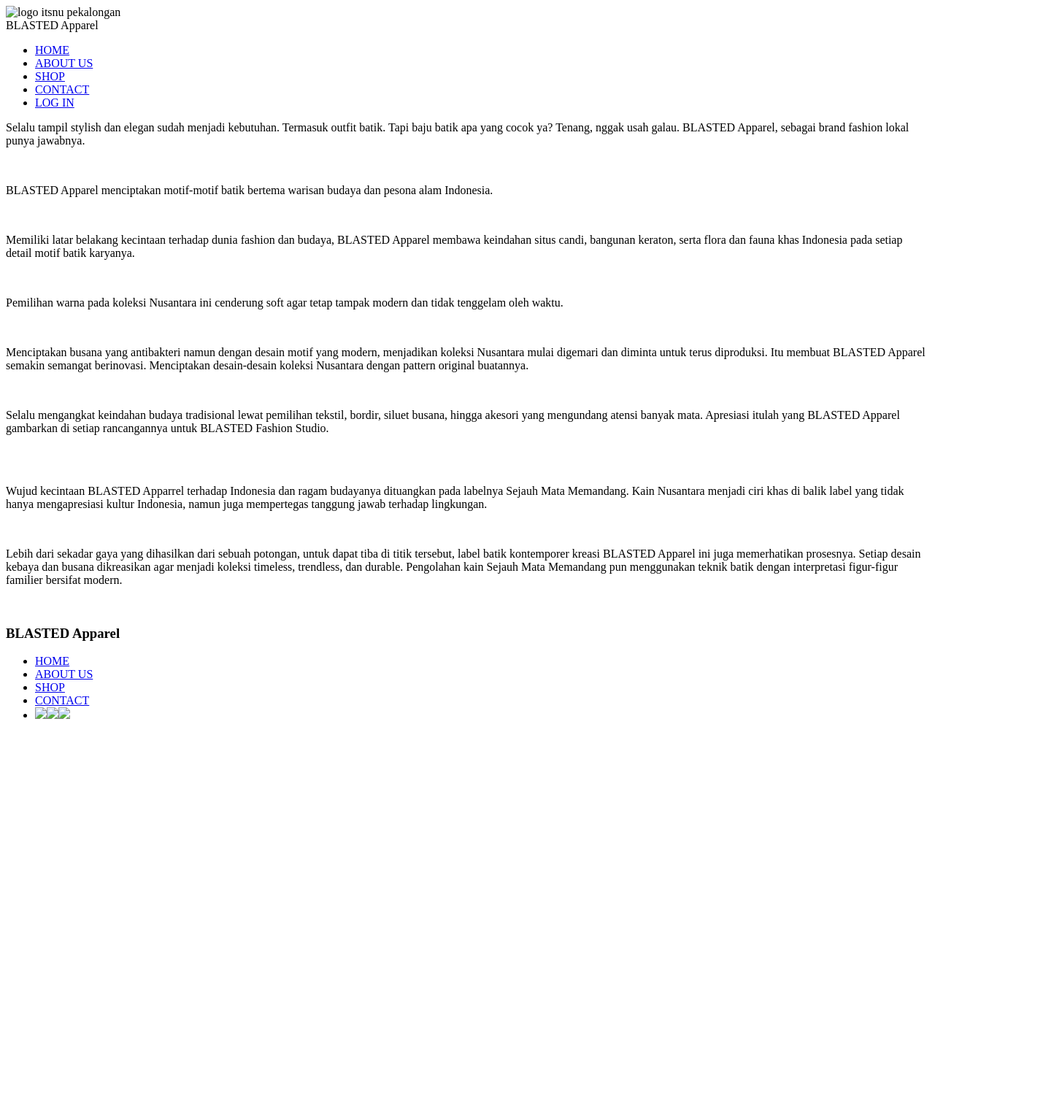
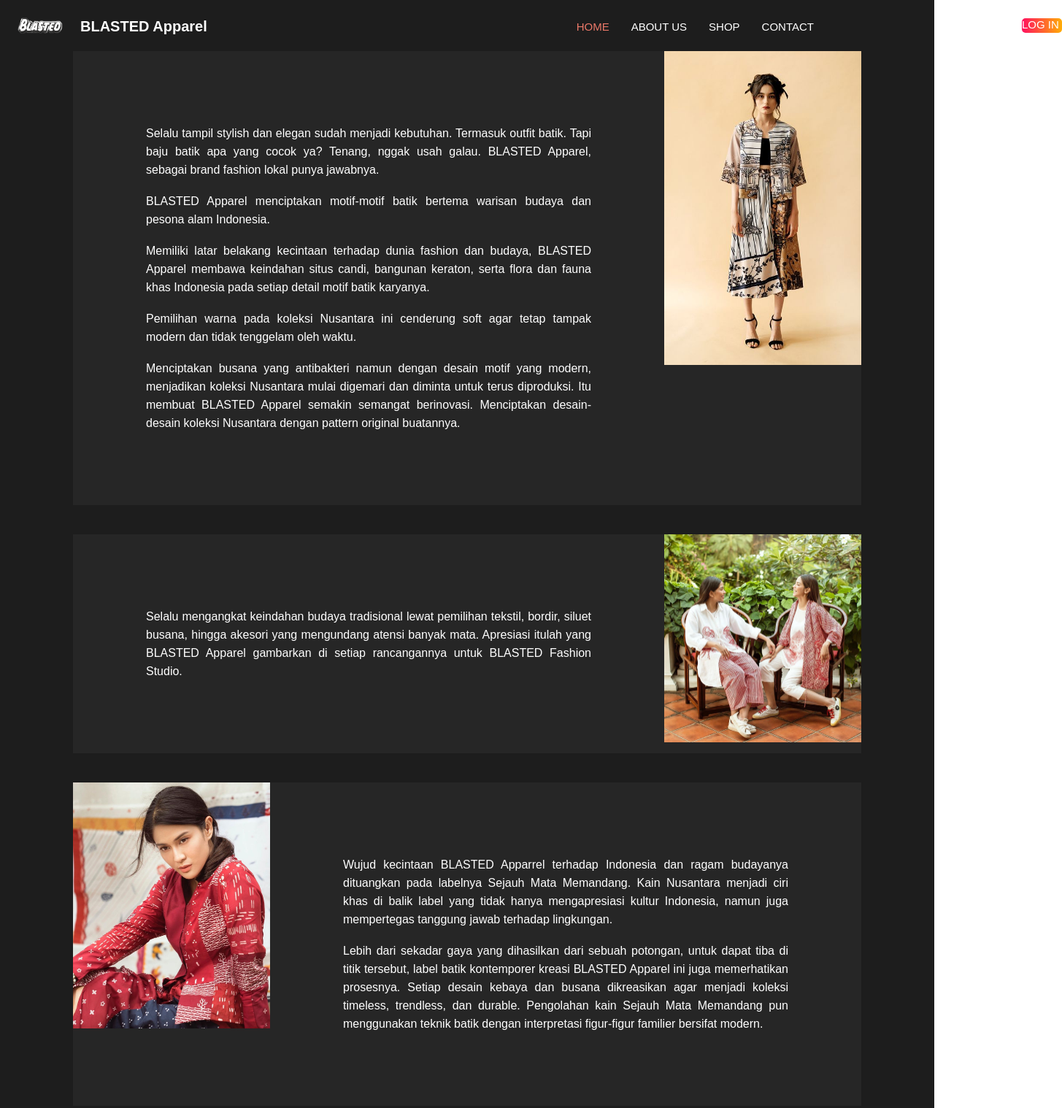
Before and after one commit to ohhMyZeed/zidnil-ulum, a plain HTML site: page home.html in a window 1280 px wide. Shown: the top 1518 px of the page at 73% size, 1455 px wide, since content can reach past the window. Before the commit the page ends 1005 px from the top, so only its background shows below. Drawn offline with Linux system fonts and the light colour scheme; the site is published under a folder, as on GitHub Pages, so addresses that start at the root find nothing.

Commit message:
first commit

```diff
--- a/home.html
+++ b/home.html
@@ -3,8 +3,8 @@
 <head>
     <meta charset="UTF-8">
     <meta name="viewport" content="width=device-width, initial-scale=1.0">
-    <link rel="stylesheet" href="/home.css">
-    <link rel="icon" type="image/x-png" href="/image/logo-transparan.png">
+    <link rel="stylesheet" href="home.css">
+    <link rel="icon" type="image/x-png" href="image/logo-transparan.png">
     <title>Blasted Apparel</title>
 </head>
 <body>
@@ -12,15 +12,15 @@
         <div class="sContainer">
             <nav class="wrapper">
                 <div class="brand">
-                    <div><img class="image" src="/image/logo-transparan.png" alt="logo itsnu pekalongan"></div>
+                    <div><img class="image" src="image/logo-transparan.png" alt=""></div>
                     <div class="branded">BLASTED Apparel</div>
                 </div>
                 <ul class="navigation">
-                    <li><a href="/home.html" id="home">HOME</a></li>
-                    <li><a href="/about.html" id="about">ABOUT US</a></li>
-                    <li><a href="/shop.html" id="shop">SHOP</a></li>
-                    <li><a href="/contact.html" id="contact">CONTACT</a></li>
-                    <li><a href="/login.html" class="login">LOG IN</a></li>
+                    <li><a href="home.html" id="home">HOME</a></li>
+                    <li><a href="about.html" id="about">ABOUT US</a></li>
+                    <li><a href="shop.html" id="shop">SHOP</a></li>
+                    <li><a href="contact.html" id="contact">CONTACT</a></li>
+                    <li><a href="login.html" class="login">LOG IN</a></li>
                 </ul>
             </nav>
         </div>
@@ -32,31 +32,31 @@
                 <p>Pemilihan warna pada koleksi Nusantara ini cenderung soft agar tetap tampak modern dan tidak tenggelam oleh waktu.</p><br>
                 <p>Menciptakan busana yang antibakteri namun dengan desain motif yang modern, menjadikan koleksi Nusantara mulai digemari dan diminta untuk terus diproduksi. Itu membuat BLASTED Apparel semakin semangat berinovasi. Menciptakan desain-desain koleksi Nusantara dengan pattern original buatannya.</p>
             </div>
-            <img src="/image/vone-3.jpg" alt="">
+            <img src="image/vone-3.jpg" alt="">
         </div>
         <div class="content-2">
             <div class="text-2">
                 <p>Selalu mengangkat keindahan budaya tradisional lewat pemilihan tekstil, bordir, siluet busana, hingga akesori yang mengundang atensi banyak mata. Apresiasi itulah yang BLASTED Apparel gambarkan di setiap rancangannya untuk BLASTED Fashion Studio.</p>
             </div>
-            <img src="/image/duo.jpg" alt="">
+            <img src="image/duo.jpg" alt="">
         </div>
         <div class="content-3">
-            <img src="/image/solo.jpg" alt="">
+            <img src="image/solo.jpg" alt="">
             <div class="text-3">
                 <p>Wujud kecintaan BLASTED Apparrel terhadap Indonesia dan ragam budayanya dituangkan pada labelnya Sejauh Mata Memandang. Kain Nusantara menjadi ciri khas di balik label yang tidak hanya mengapresiasi kultur Indonesia, namun juga mempertegas tanggung jawab terhadap lingkungan.</p><br>
                 <p>Lebih dari sekadar gaya yang dihasilkan dari sebuah potongan, untuk dapat tiba di titik tersebut, label batik kontemporer kreasi BLASTED Apparel ini juga memerhatikan prosesnya. Setiap desain kebaya dan busana dikreasikan agar menjadi koleksi timeless, trendless, dan durable. Pengolahan kain Sejauh Mata Memandang pun menggunakan teknik batik dengan interpretasi figur-figur familier bersifat modern.</p>
             </div>
         </div>
         <div class="tcontainer">
-            <img id="logo" src="/image/logo-transparan.png" alt="">
+            <img id="logo" src="image/logo-transparan.png" alt="">
             <div class="list">
                 <h3>BLASTED Apparel</h3>
                 <ul id="list">
-                    <li><a href="/home.html">HOME</a></li>
-                    <li><a href="/about.html">ABOUT US</a></li>
-                    <li><a href="/shop.html">SHOP</a></li>
-                    <li><a href="/contact.html">CONTACT</a></li>
-                    <li class="image"><img src="/image/facebook.png"><img src="/image/instagram.png"><img src="/image/twitter.png"></li>
+                    <li><a href="home.html">HOME</a></li>
+                    <li><a href="about.html">ABOUT US</a></li>
+                    <li><a href="shop.html">SHOP</a></li>
+                    <li><a href="contact.html">CONTACT</a></li>
+                    <li class="image"><img src="image/facebook.png"><img src="image/instagram.png"><img src="image/twitter.png"></li>
                 </ul>
             </div>
         </div>
--- a/login.css
+++ b/login.css
@@ -6,7 +6,7 @@
 .fcontainer{
     height: 100%;
     width: 100%;
-    background-image: linear-gradient(rgba(0,0,0,0.4),rgba(0,0,0,0.4)),url(/image/duo.jpg);
+    background-image: linear-gradient(rgba(0,0,0,0.4),rgba(0,0,0,0.4)),url(image/duo.jpg);
     background-position: center;
     background-size: cover;
     position: absolute;
--- a/style.css
+++ b/style.css
@@ -6,7 +6,7 @@
 .fcontainer{
     height: 100%;
     width: 100%;
-    background-image: linear-gradient(rgba(0,0,0,0.4),rgba(0,0,0,0.4)),url(/image/duo.jpg);
+    background-image: linear-gradient(rgba(0,0,0,0.4),rgba(0,0,0,0.4)),url(image/duo.jpg);
     background-position: center;
     background-size: cover;
     position: absolute;
```
Also changed, not shown: about.html (+9 -9 lines), contact.html (+8 -8 lines), index.html (+14 -14 lines), login.html (+13 -13 lines), shop.html (+8 -8 lines).
